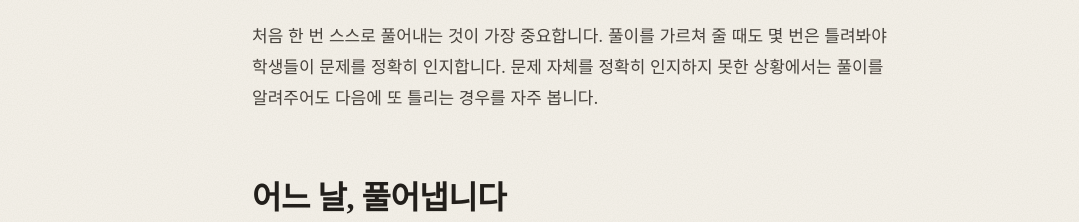
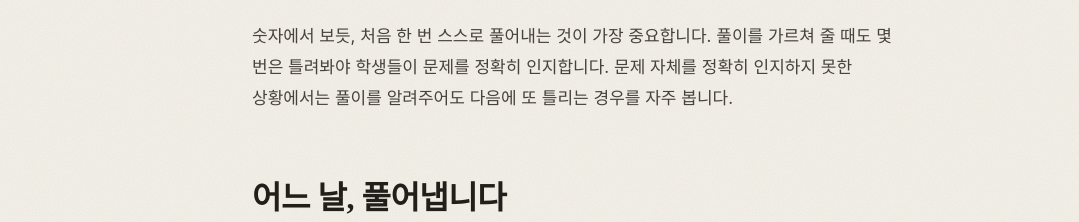
Before and after one commit to gtgmath/gtgmath.github.io, a plain HTML site: page data.html in a window 1280 px wide. Shown: the part 578-800 px from the top of the page, without its empty margins (100-1179 px from the left). Drawn offline with Linux system fonts and the light colour scheme; a web font is replaced by a local one.

Commit message:
데이터와 사례: 원장 문단 앞에 '숫자에서 보듯,' 이어 주기
Co-Authored-By: Claude Opus 5.5 <noreply@anthropic.com>

```diff
--- a/data.html
+++ b/data.html
@@ -52,7 +52,7 @@
         </div>
         <figcaption>중등 과정 실제 풀이 기록 · 같은 문제를 맞히기까지 푼 횟수</figcaption>
       </figure>
-      <p>처음 한 번 스스로 풀어내는 것이 가장 중요합니다. 풀이를 가르쳐 줄 때도 몇 번은 틀려봐야 학생들이 문제를 정확히 인지합니다. 문제 자체를 정확히 인지하지 못한 상황에서는 풀이를 알려주어도 다음에 또 틀리는 경우를 자주 봅니다.</p>
+      <p>숫자에서 보듯, 처음 한 번 스스로 풀어내는 것이 가장 중요합니다. 풀이를 가르쳐 줄 때도 몇 번은 틀려봐야 학생들이 문제를 정확히 인지합니다. 문제 자체를 정확히 인지하지 못한 상황에서는 풀이를 알려주어도 다음에 또 틀리는 경우를 자주 봅니다.</p>
 
       <h2>어느 날, 풀어냅니다</h2>
       <p>여러 해 누테를 풀려 보면, 여러 번 연속으로 틀리던 문제를 어느 날 풀어내는 경우를 자주 봅니다. 물론 진도를 나가며 새 문제가 계속 더해지니 무한정 두고 볼 수는 없어서, 점수가 낮게 이어지면 직접 개입(클리닉)합니다. 하지만 그건 제가 바라는 상황은 아닙니다.</p>
```
